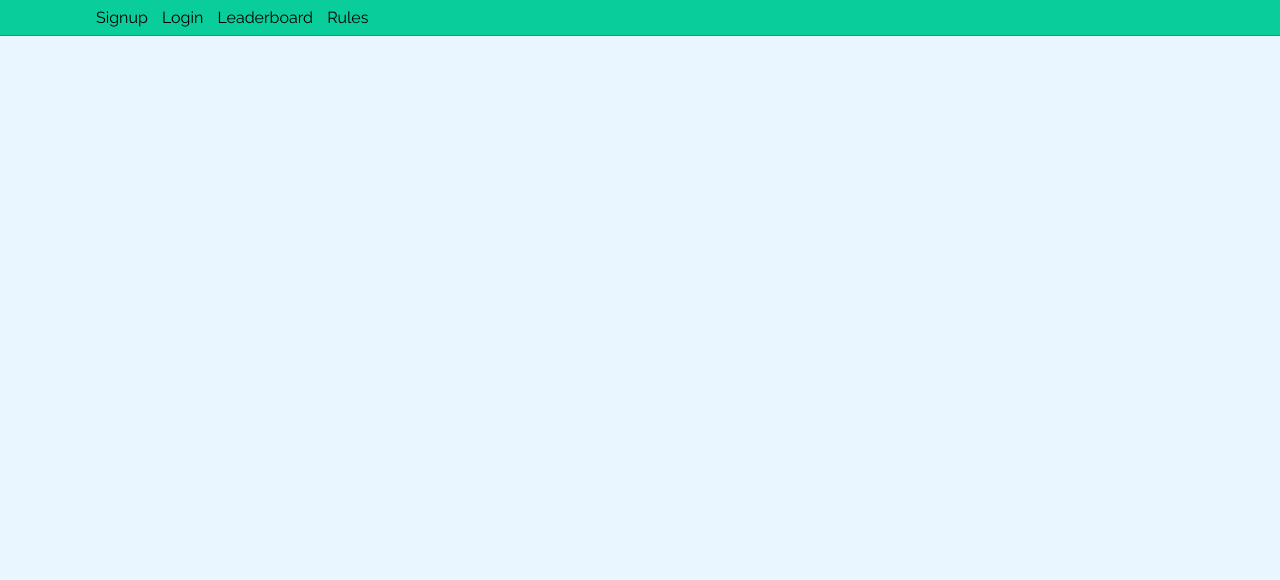
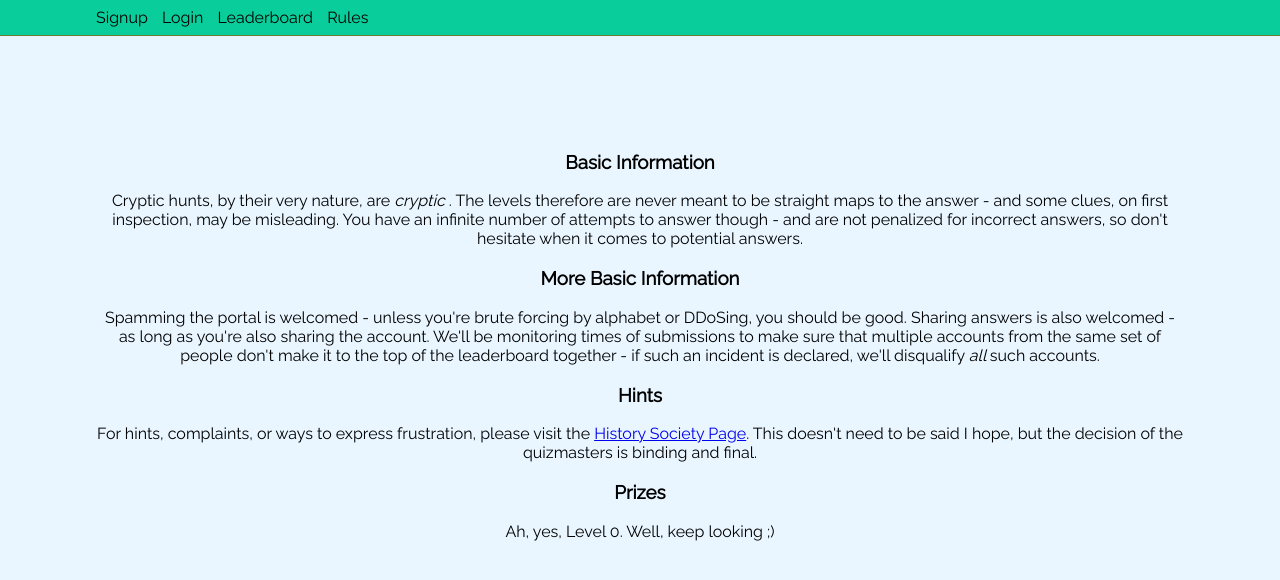
Before and after one commit to barun511/cryptic-hunt-personal, a Django app: page /rules in a window 1280 px wide. Shown: the top 580 px of the page. Run offline with Django 3.2, Linux system fonts and the light colour scheme.

Commit message:
Adds rules page

```diff
--- a/hunt/templates/rules.html
+++ b/hunt/templates/rules.html
@@ -1,4 +1,19 @@
 {% extends 'base.html' %}
-{% block content %}
-sup
+{% block 'content' %}
+<p>
+    <h3> Basic Information </h3>
+    Cryptic hunts, by their very nature, are <i> cryptic </i>. The levels therefore are never meant to be straight maps to the answer - and some clues, on first inspection, may be misleading. You have an infinite number of attempts to answer though - and are not penalized for incorrect answers, so don't hesitate when it comes to potential answers.
+</p>
+<p>
+    <h3> More Basic Information </h3>
+    Spamming the portal is welcomed - unless you're brute forcing by alphabet or DDoSing, you should be good. Sharing answers is also welcomed - as long as you're also sharing the account. We'll be monitoring times of submissions to make sure that multiple accounts from the same set of people don't make it to the top of the leaderboard together - if such an incident is declared, we'll disqualify <i> all </i> such accounts.
+</p>
+<p>
+    <h3> Hints </h3>
+    For hints, complaints, or ways to express frustration, please visit the <a href="https://www.facebook.com/ashokahistorysoc/">History Society Page</a>. This doesn't need to be said I hope, but the decision of the quizmasters is binding and final.
+<p>
+<p>
+    <h3> Prizes </h3>
+    Ah, yes, Level 0. Well, keep looking ;)
+</p>
 {% endblock %}
```
